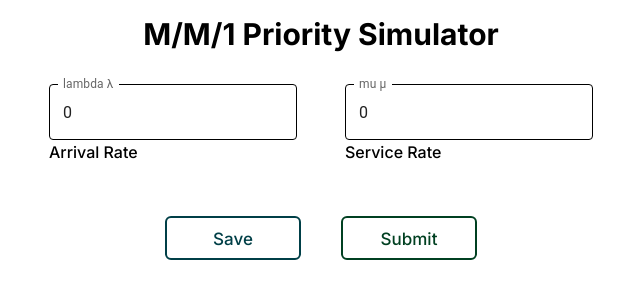
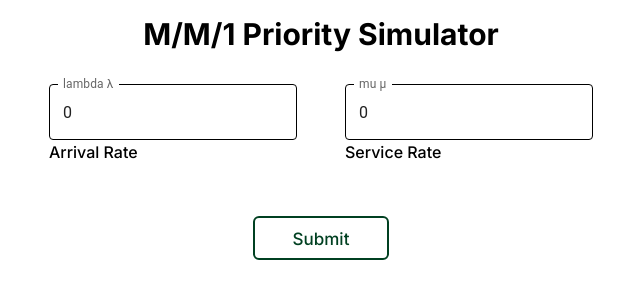
Before and after one commit to ZainAsif767/priority-queue-simulator, a Next.js app: page / in a window 1280 px wide. Shown: the top 300 px of the page, without its empty margins (319-959 px from the left). Built offline with nearby package versions, Linux system fonts and the light colour scheme.

Commit message:
save button removed

```diff
--- a/src/app/page.js
+++ b/src/app/page.js
@@ -53,8 +53,6 @@ const PriorityTable = ({ A, a, b, z0, M, C, Length }) => {
       console.log("R = ", R)
     }
 
-    // console.log("roundOff", roundOff)
-    // setpriority(roundOff)
     setTableData(data)
     setTableGenerated(true)
   }
@@ -232,6 +230,8 @@ export default function Home() {
   const [arrivalTimes, setArrivalTimes] = useState([])
   const [serviceTimes, setServiceTimes] = useState([])
   const [tableGenerated, setTableGenerated] = useState(false)
+  const [shouldGeneratePriorityTable, setShouldGeneratePriorityTable] =
+    useState(false)
 
   const [utilizationFactor, setutilizationFactor] = useState(0)
   const [avgTimeInSystem, setavgTimeInSystem] = useState(0)
@@ -241,18 +241,20 @@ export default function Home() {
 
   const handleArrivalRateChange = e => {
     setArrivalRate(e.target.value)
+    saveValues()
   }
   const handleServiceRateChange = e => {
     setServiceRate(e.target.value)
+    saveValues()
   }
 
-  const saveValues = () => {
+  const saveValues = async () => {
     return new Promise((resolve, reject) => {
       const lambda = parseFloat(arrivalRate)
-      if (isNaN(lambda) || lambda <= 0) {
-        alert("Please enter a valid positive arrival rate (λ).")
-        return
-      }
+      // if (isNaN(lambda) || lambda <= 0) {
+      //   alert("Please enter a valid positive arrival rate (λ).")
+      //   return
+      // }
 
       let x = 0
       let cumulativeProbability = 0
@@ -274,10 +276,14 @@ export default function Home() {
       setCpValues(calculatedCpValues)
       setCpLookupTable(calculatedCpLookupTable)
       resolve()
+      setShouldGeneratePriorityTable(true)
     })
   }
 
   const generatePriorityTable = async () => {
+    // if (!shouldGeneratePriorityTable) {
+    //   return
+    // }
     const lambda = parseFloat(arrivalRate)
     if (isNaN(lambda) || lambda <= 0) {
       alert("Please enter a valid positive arrival rate (λ).")
@@ -386,13 +392,13 @@ export default function Home() {
       </div>
 
       <div className="flex">
-        <StyledButton
+        {/* <StyledButton
           onClick={saveValues}
           color="#003F47" // hover
           background="#006775" // after click
         >
           Save
-        </StyledButton>
+        </StyledButton> */}
 
         <StyledButton
           onClick={generatePriorityTable}
@@ -436,7 +442,17 @@ export default function Home() {
             </tbody>
           </table>
 
-          {/* <table className="w-full mt-4 mb-7 text-left">
+          <div className=" flex flex-col  justify-center items-center space-y-4 mt-4 mb-12">
+            <Priority TableLength={cpValues.length} />
+          </div>
+        </div>
+      )}
+    </div>
+  )
+}
+
+{
+  /* <table className="w-full mt-4 mb-7 text-left">
             <tr>
               <th className="text-left text-white px-4">Metric</th>
               <th className="text-white px-4">Value</th>
@@ -475,12 +491,5 @@ export default function Home() {
               </td>
               <td className="px-4">{avgCustomersInSystem.toFixed(2)}</td>
             </tr>
-          </table> */}
-          <div className=" flex flex-col  justify-center items-center space-y-4 mt-4 mb-12">
-            <Priority TableLength={cpValues.length} />
-          </div>
-        </div>
-      )}
-    </div>
-  )
+          </table> */
 }
```
